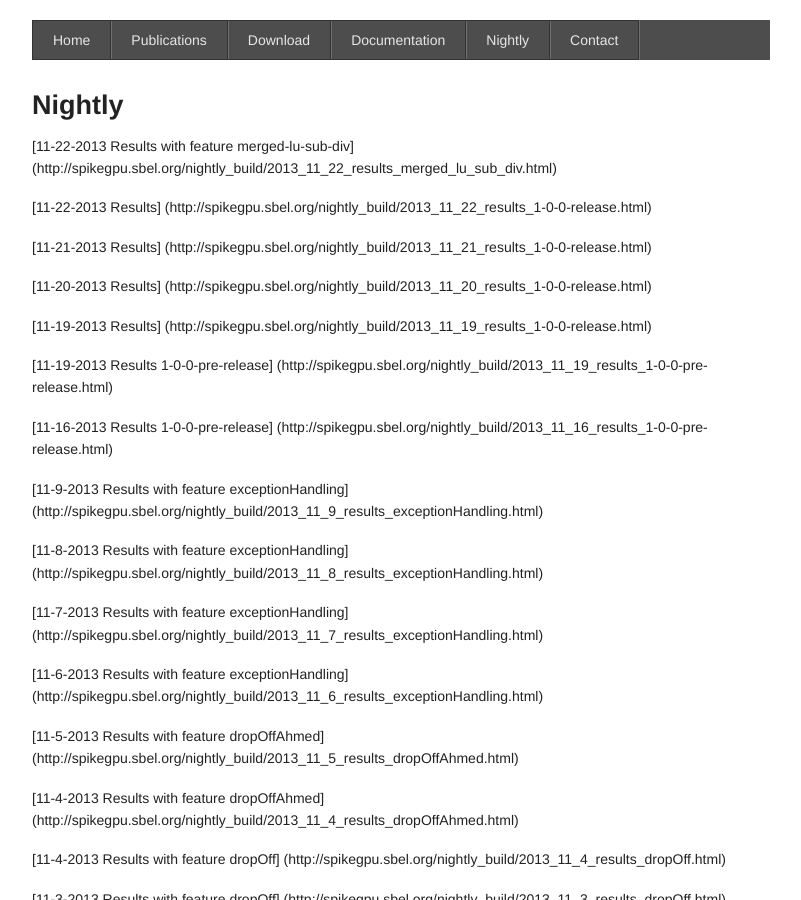
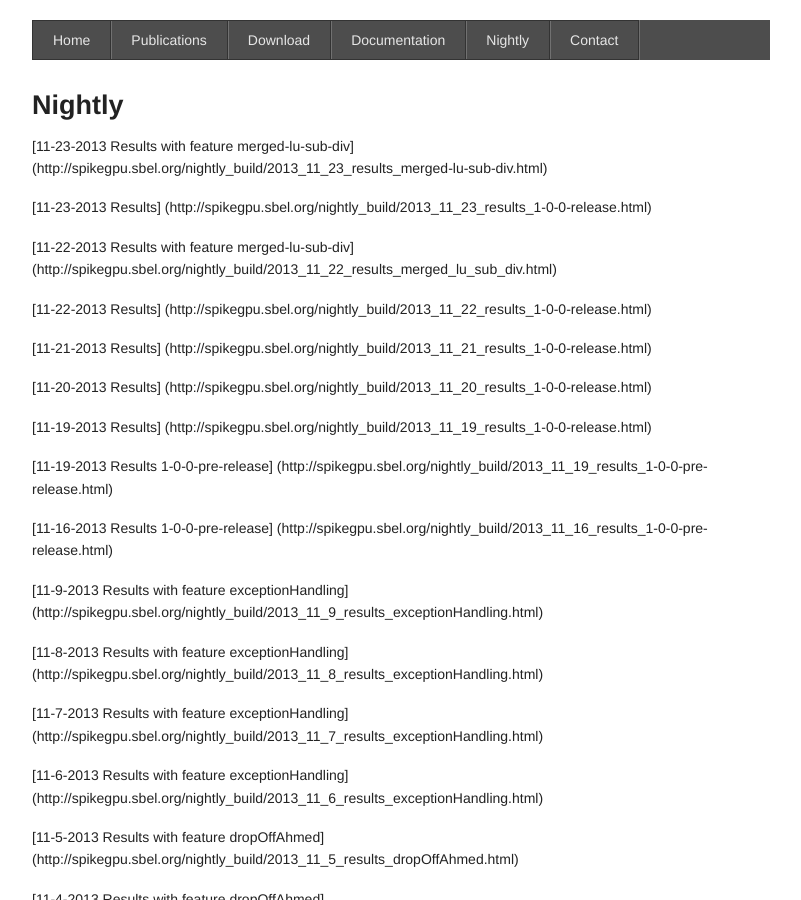
Before and after one commit to spikegpu/spikegpu.github.io, a Jekyll site: the page built from nightly_build/index.md, in a window 1280 px wide and 900 px high. Shown: the whole window, without its empty margins (239-1040 px from the left). Built offline with Jekyll 4.4.1, drawn with Linux system fonts in a browser that asks for light colours; Markdown is read by kramdown in place of the engine named in the settings; some of the changed text lies outside the part shown.

Commit message:
Reorder displaying

```diff
--- a/nightly_build/index.md
+++ b/nightly_build/index.md
@@ -5,6 +5,10 @@ title: Nightly
 
 ### Nightly
 
+
+[11-23-2013 Results with feature merged-lu-sub-div] (http://spikegpu.sbel.org/nightly_build/2013_11_23_results_merged-lu-sub-div.html)
+
+[11-23-2013 Results] (http://spikegpu.sbel.org/nightly_build/2013_11_23_results_1-0-0-release.html)
 
 [11-22-2013 Results with feature merged-lu-sub-div] (http://spikegpu.sbel.org/nightly_build/2013_11_22_results_merged_lu_sub_div.html)
 
```
Also changed, not shown: other parts of nightly_build/index.md (+0 -4 lines).
